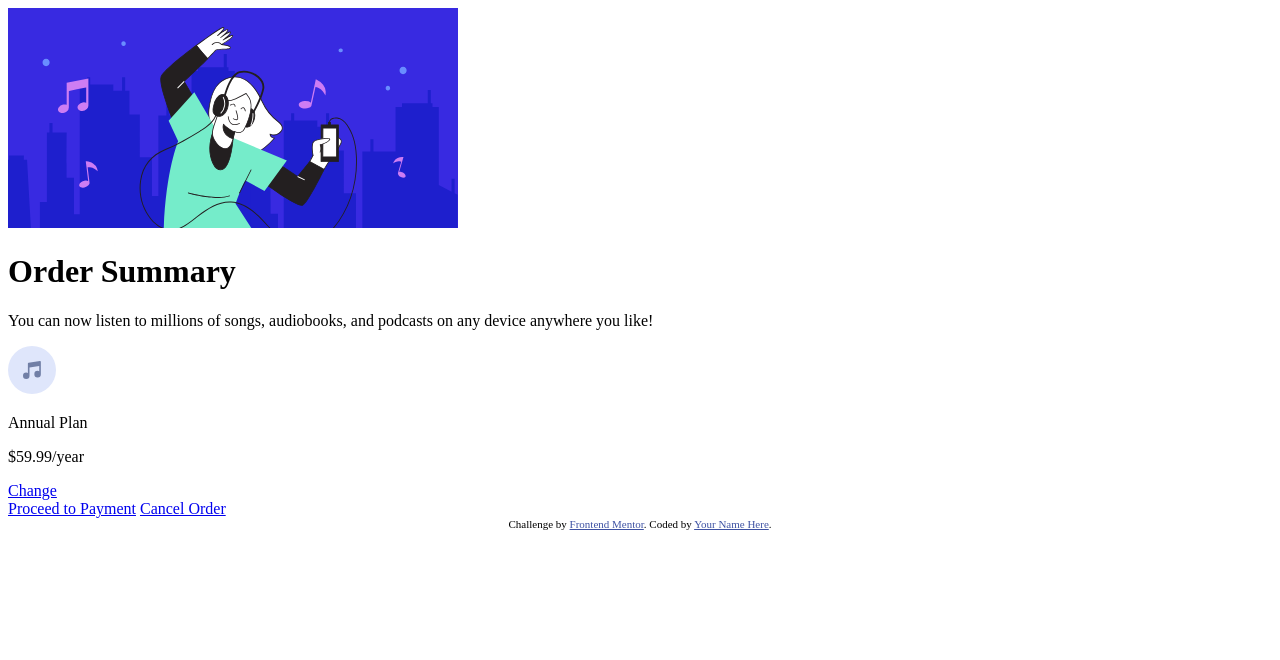
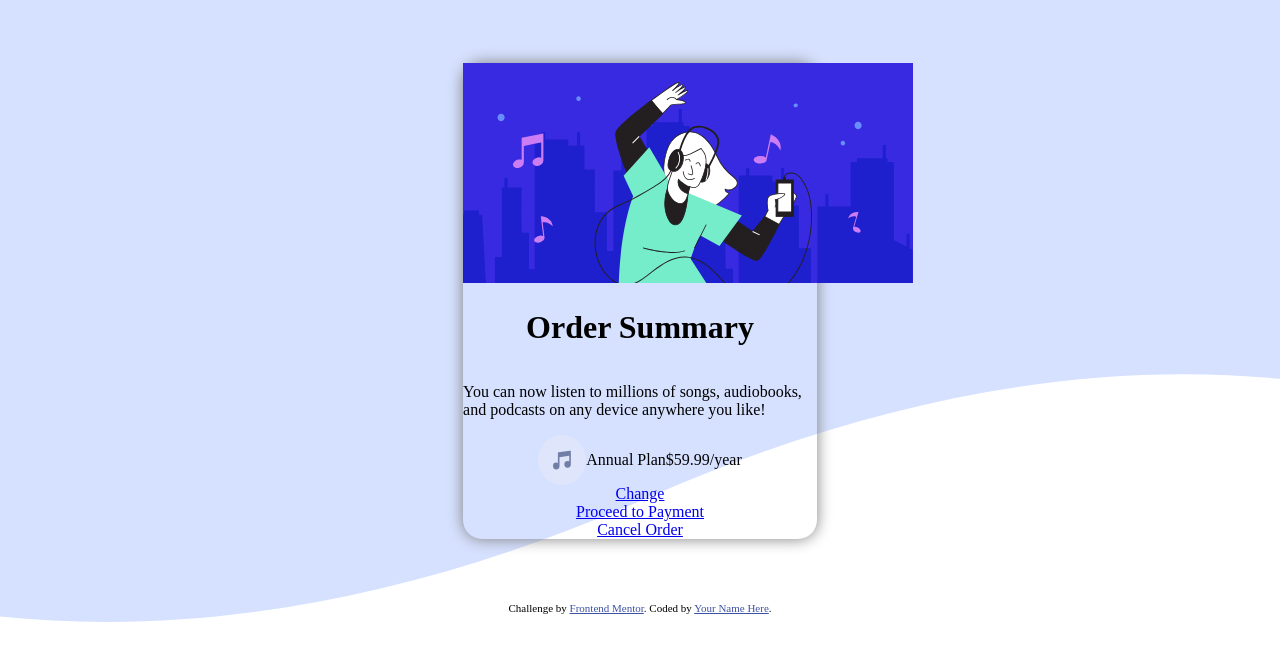
Before and after one commit to Fujiwaara/FEM1, a plain HTML site: page index.html in a window 1280 px wide. Drawn offline with Linux system fonts and the light colour scheme.

Commit message:
ajout du fichier style

```diff
--- a/index.html
+++ b/index.html
@@ -5,6 +5,7 @@
     <meta name="viewport" content="width=device-width, initial-scale=1.0"> <!-- displays site properly based on user's device -->
 
     <link rel="icon" type="image/png" sizes="32x32" href="./images/favicon-32x32.png">
+    <link rel="stylesheet" href="style.css">
 
     <title>Frontend Mentor | Order summary card</title>
 
--- /dev/null
+++ b/style.css
@@ -0,0 +1,34 @@
+body {
+    background-image: url(images/pattern-background-desktop.svg);
+    background-repeat: no-repeat;
+    background-position: center center;
+    -webkit-background-size: cover;
+    -moz-background-size: cover;
+    -o-background-size: cover;
+    background-size: cover;
+}
+
+.card {
+    display: flex;
+    align-items: center;
+    flex-direction: column;
+    justify-content: space-around;
+    margin: 5% 36% 5% 36%;
+    box-shadow: 0 0 15px gray;
+    box-sizing: border-box;
+    border-radius: 1.2rem;
+}
+
+.ilustration {
+    width: 100%;
+}
+
+.card_content {
+    display: flex;
+    align-items: center;
+    flex-direction: column;
+}
+
+.card_content_box_left {
+    display: flex;
+}
```
